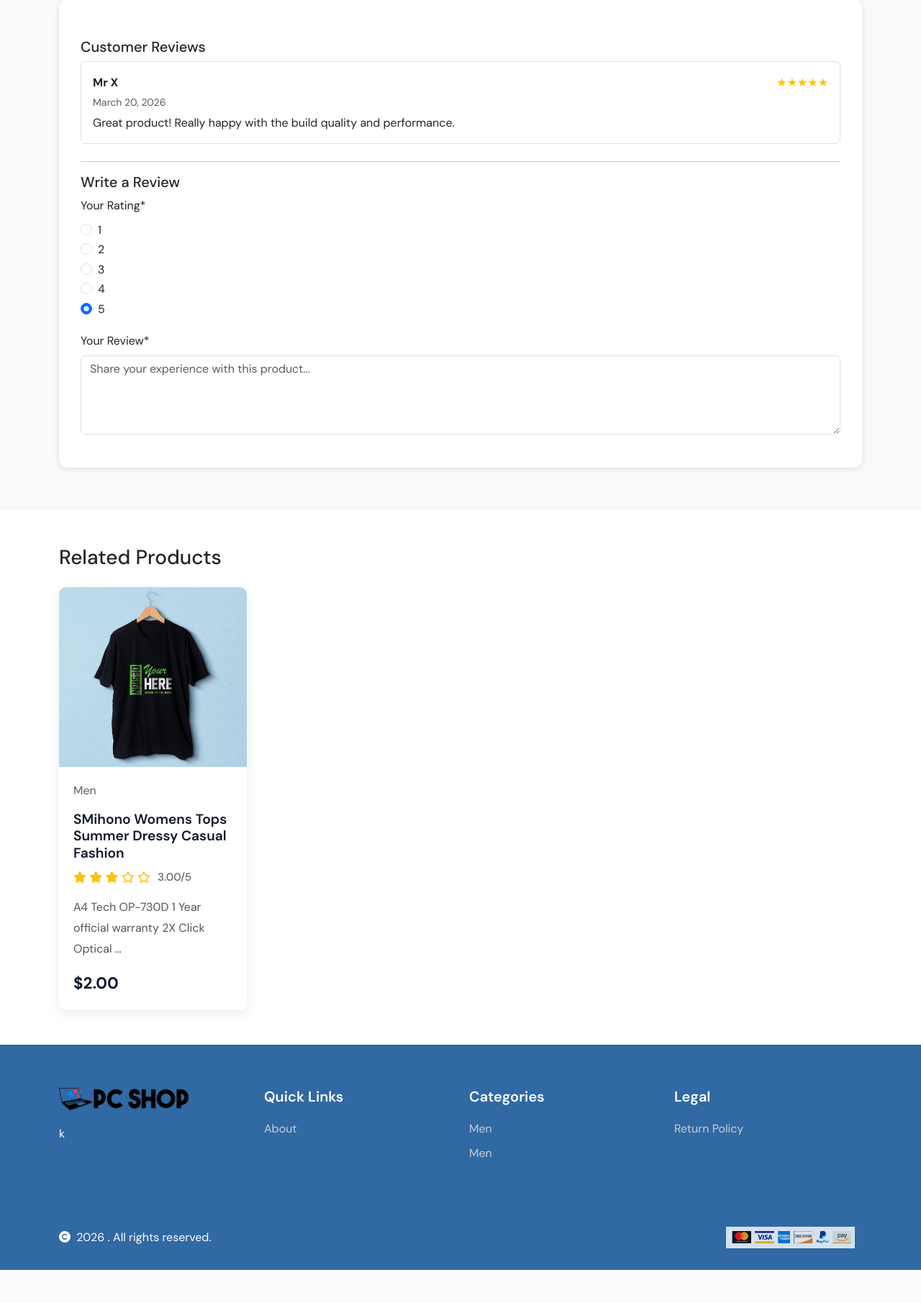
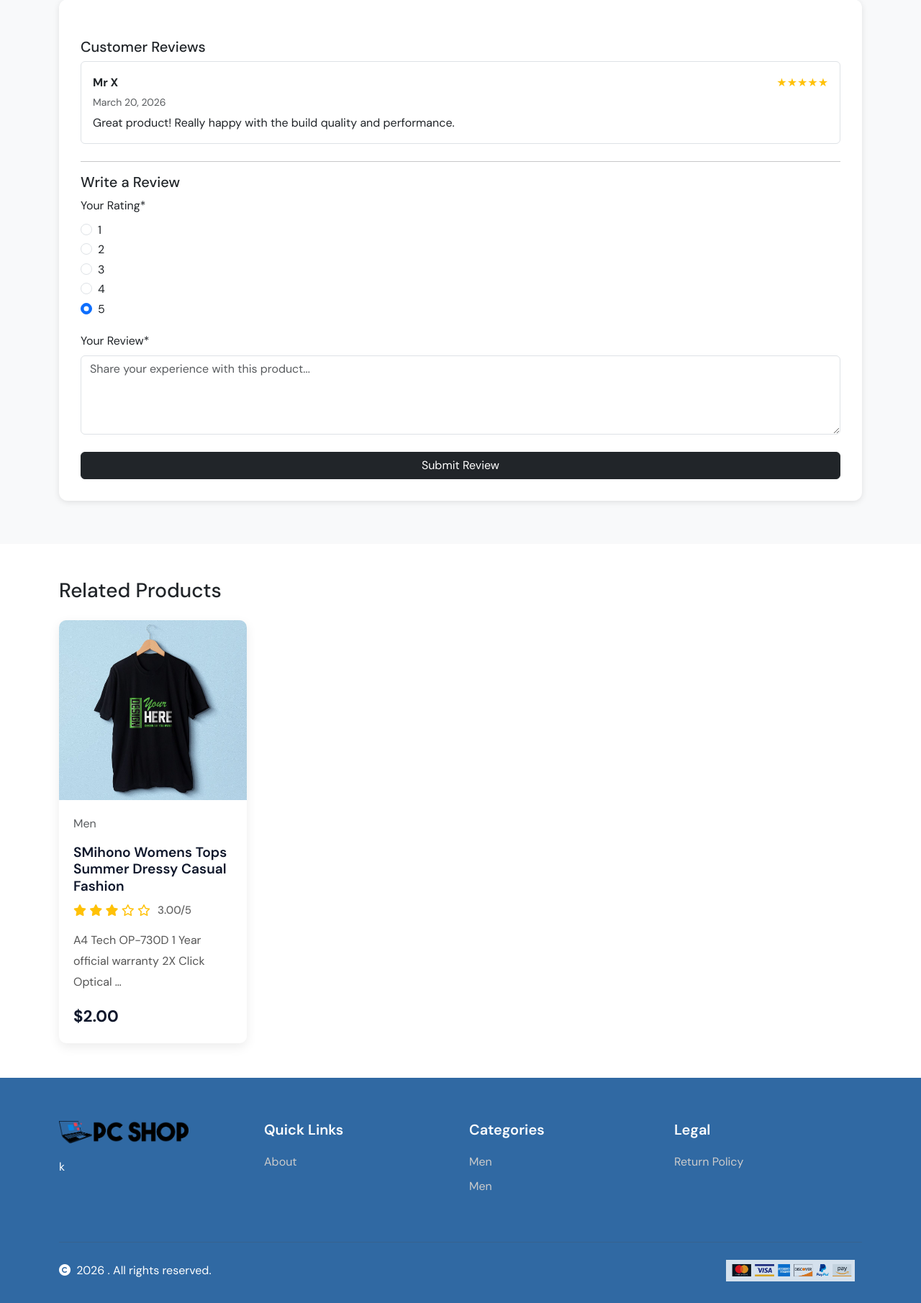
Before and after one commit to Md-Minhazul-Alam/ecommerce, a Django app: a page that uses product/templates/product/product_details.html in a window 1280 px wide, after a click on "Reviews". Shown: the part 1074-2885 px from the top of the page at 72% size. Before the commit the page ends 2839 px from the top, so only its background shows below. Run offline with Django 5.2, Linux system fonts and the light colour scheme; data comes from the database, SQL or seed files in the repository; data that the repository does not hold is empty; some libraries are stand-ins or nearby versions.

Commit message:
Remove submit from froms & added in templates

```diff
--- a/product/forms.py
+++ b/product/forms.py
@@ -1,6 +1,6 @@
 from django import forms
 from crispy_forms.helper import FormHelper
-from crispy_forms.layout import Layout, Field, Submit
+from crispy_forms.layout import Layout, Field
 from .models import Review
 
 
@@ -31,5 +31,4 @@ class ReviewForm(forms.ModelForm):
         self.helper.layout = Layout(
             Field('rating'),
             Field('comment'),
-            Submit('submit', 'Submit Review', css_class='btn btn-dark mt-2 w-100')
         )
--- a/product/templates/product/product_details.html
+++ b/product/templates/product/product_details.html
@@ -203,12 +203,12 @@
                     <div class="review-form-wrapper">
                         <h5>Write a Review</h5>
                         {% load crispy_forms_tags %}
-                        <form method="POST">
+                        <form method="POST" action=".">
                             {% csrf_token %}
                             {{ form|crispy }}
+                            <button type="submit" class="btn btn-dark mt-2 w-100">Submit Review</button>
                         </form>
                     </div>
-
                 </div>
             </div>
 
```
